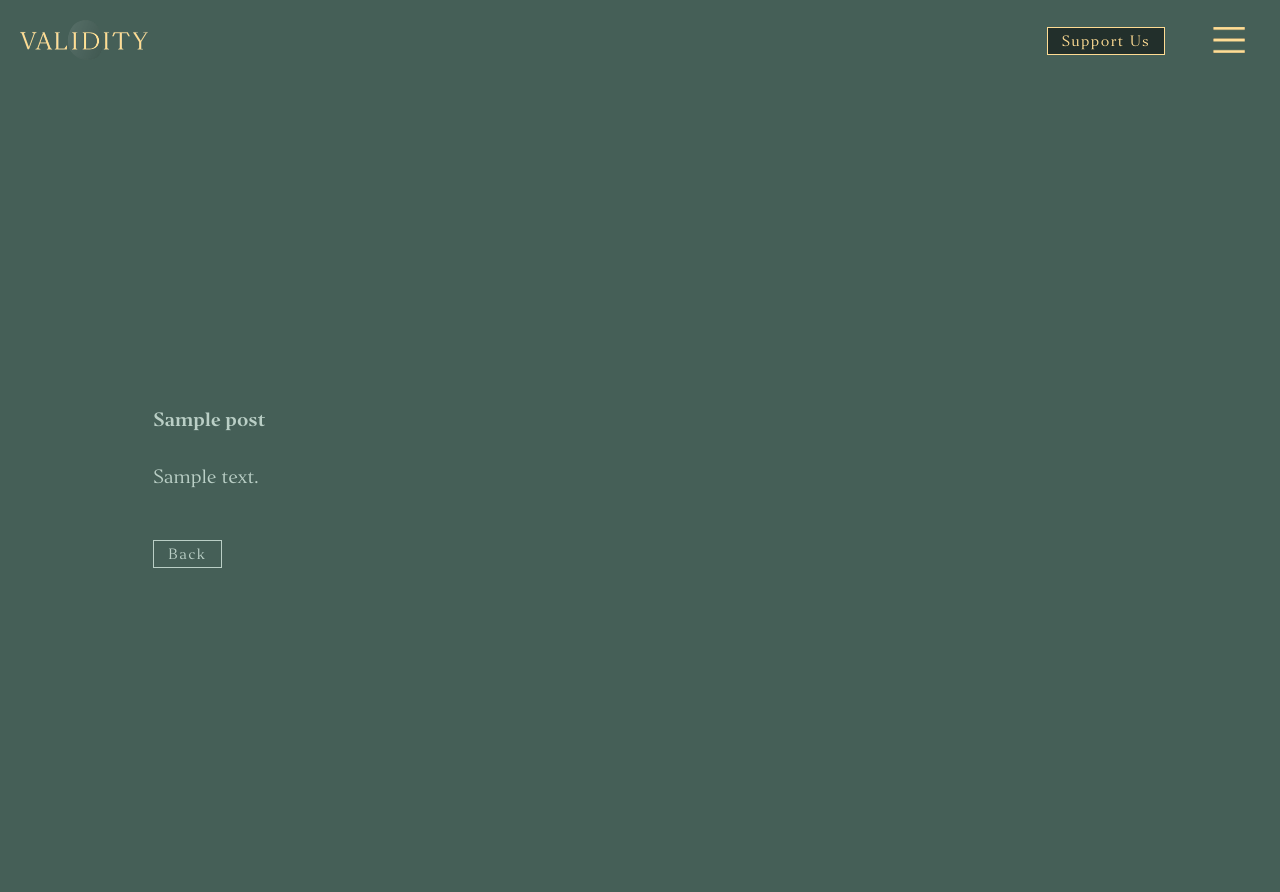
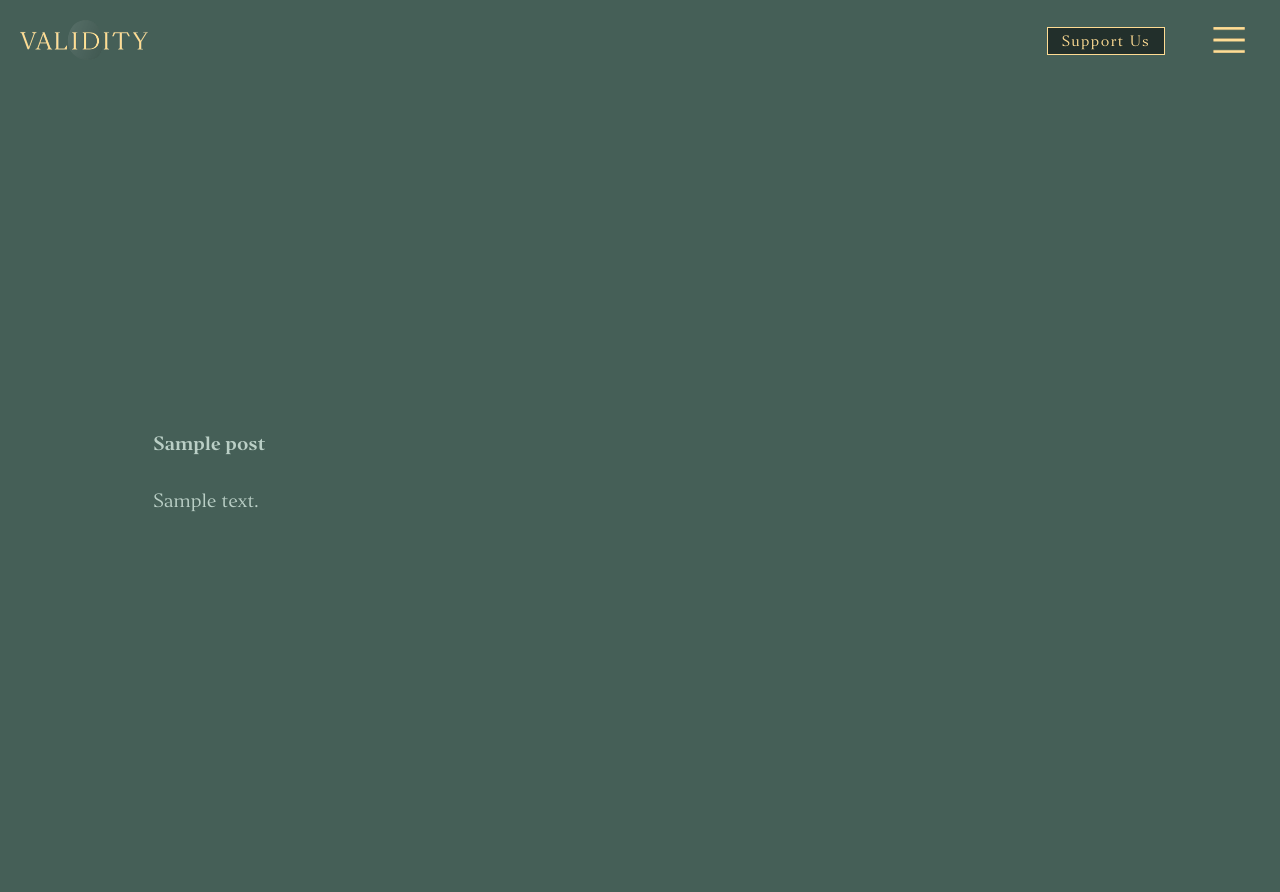
Before and after one commit to bo-bok/validity, a WordPress theme: template theme/validity-theme/page-generic-template.php in a window 1280 px wide. Run offline with PHP 8.4 and a stand-in for WordPress, Linux system fonts and the light colour scheme; the site name, menu and one post (Sample post) are stand-ins, and other content is empty.

Commit message:
remove back button (as we don't know the location they'll be routing back from) relates #80

```diff
--- a/theme/validity-theme/page-generic-template.php
+++ b/theme/validity-theme/page-generic-template.php
@@ -40,8 +40,6 @@ get_header(); ?>
               endwhile; //resetting the page loop
               // wp_reset_query(); //resetting the page query
               ?>
-              <!-- WHAT A HREF TO PUT HERE -->
-            <a href="/who-we-are" onclick="window.history.go(-1)"  class="button_transparent anchor">Back</a>
           </div>
         </div>
       </div>
```
